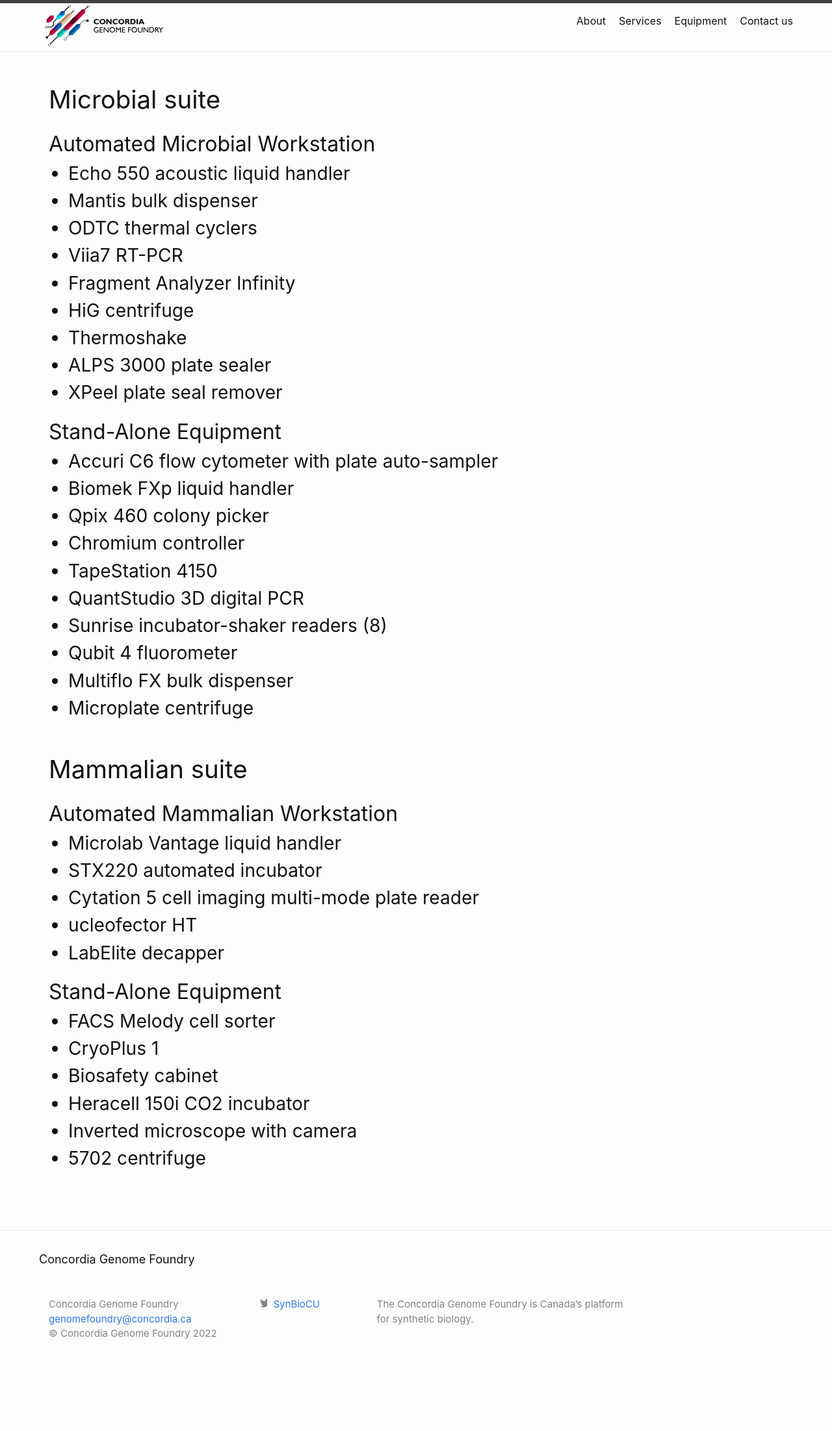
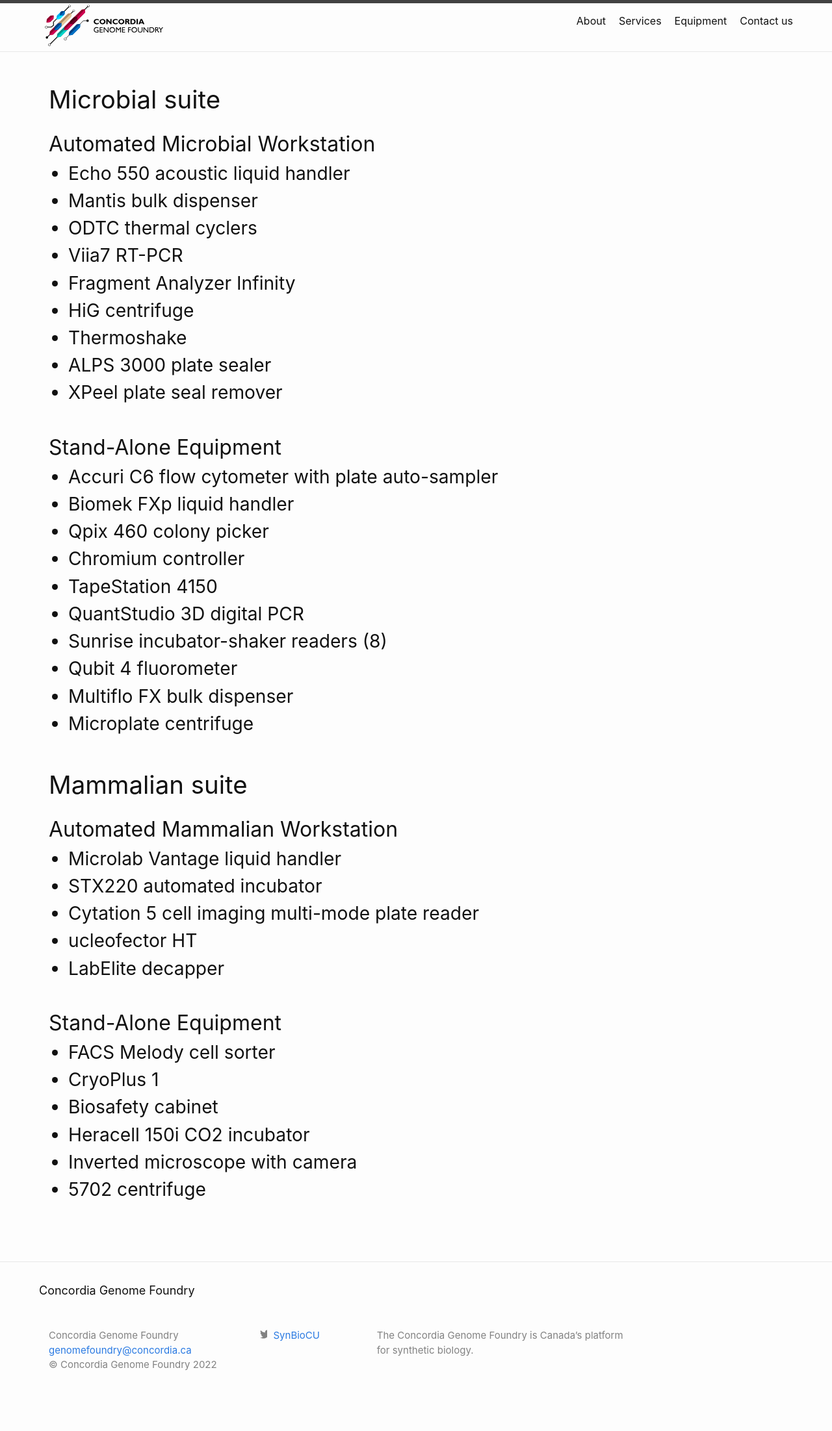
Before and after one commit to ConcordiaGenomeFoundry/concordiagenomefoundry.github.io, a Jekyll site: the page built from equipment.md, in a window 1280 px wide. Shown: the whole page at 65% size. Built offline with Jekyll 4.4.1, drawn with Linux system fonts in a browser that asks for light colours; cached includes are drawn as plain includes; some web fonts are replaced; before the commit the page ends 2155 px from its top, so only the background shows below that.

Commit message:
Minor editions

```diff
--- a/equipment.md
+++ b/equipment.md
@@ -19,7 +19,7 @@
                 <li style="font-size:2.2vw">ALPS 3000 plate sealer</li>
                 <li style="font-size:2.2vw">XPeel plate seal remover</li>
             </ul>
-            </h3>
+            </h3><br>
             <h3 style="font-size:2.5vw">Stand-Alone Equipment
             <ul>
                 <li style="font-size:2.2vw">Accuri C6 flow cytometer with plate auto-sampler</li>
@@ -48,7 +48,7 @@
                 <li style="font-size:2.2vw">ucleofector HT</li>
                 <li style="font-size:2.2vw">LabElite decapper</li>
             </ul>
-            </h3>
+            </h3><br>
             <h3 style="font-size:2.5vw">Stand-Alone Equipment
             <ul>
                 <li style="font-size:2.2vw">FACS Melody cell sorter</li>
```
Also changed, not shown: about.md (+1 -1 lines), 2 other files.
